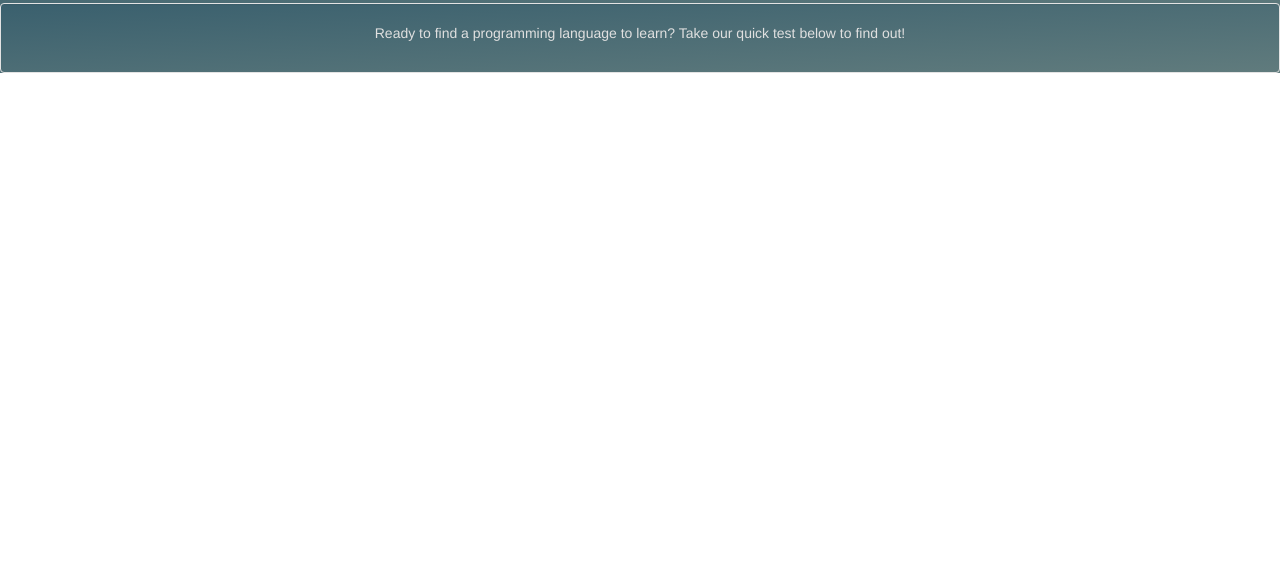
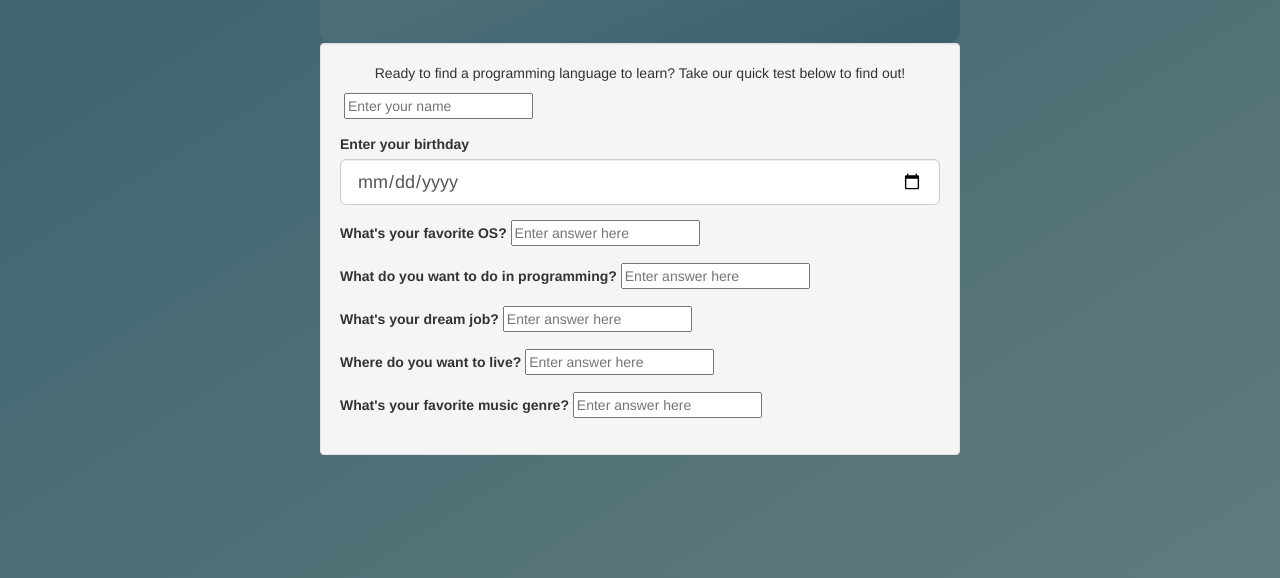
Before and after one commit to johnnymayer/epitrackselector, a plain HTML site: page index.html in a window 1280 px wide. Shown: the part 222-800 px from the top of the page. Drawn offline with Linux system fonts and the light colour scheme.

Commit message:
Add survey questions to html, add styling, start javascript code

```diff
--- a/css/styles.css
+++ b/css/styles.css
@@ -1,23 +1,37 @@
+html {
+  height: 100%;
+}
+
 body {
-
+  height: 100%;
+  margin: 0;
+  background-repeat: no-repeat;
+  background-attachment: fixed;
+  background: linear-gradient(to bottom right, #3A606E, #607B7D);
 }
 
 p {
   text-align: center;
 }
 
+.blueText {
+    color: #3A606E;
+}
+
+.well {
+  margin-left: 25%;
+  margin-right: 25%;
+}
+
 #jumbotronheader {
+  margin: auto;
+  width: 50%;
+  border-radius: 12px;
   text-align: center;
   text-shadow: 3px 3px #607B7D;
   color: #E0E0E0;
   background: linear-gradient(to bottom right, #607B7D, #3A606E)
 }
-
-#gradient1 {
-  background: linear-gradient(to bottom right, #3A606E, #607B7D);
-  color: #E0E0E0;
-}
-
 
 /*
 
--- a/index.html
+++ b/index.html
@@ -15,10 +15,39 @@
       <h1>Programming Finder Quiz</h1>
     </div>
     <div class="well" id="gradient1">
-      <p>Ready to find a programming language to learn?  Take our quick test below to find out!</p>
-
+      <p>
+      Ready to find a programming language to learn?  Take our quick test below to find out!
+      </p>
+    <div class="form-group form-group-lg">
+      <label for="userName"></label>
+      <input type="text" class="blueText" placeholder="Enter your name" id="userName">
+    </div>
+    <div class="form-group form-group-lg">
+      <label for="#userBday">Enter your birthday</label>
+      <input id="userBday" class="form-control" type="date">
+    </div>
+    <div class="form-group form-group-lg" id="survey">
+      <label for="ans1">What's your favorite OS?</label>
+      <input type="text" class="blueText" placeholder="Enter answer here" id="ans1">
+    </div>
+    <div class="form-group form-group-lg">
+      <label for="ans2">What do you want to do in programming?</label>
+      <input type="text" class="blueText" placeholder="Enter answer here" id="ans2">
+    </div>
+    <div class="form-group form-group-lg">
+      <label for="ans3">What's your dream job?</label>
+      <input type="text" class="blueText" placeholder="Enter answer here" id="ans3">
+    </div>
+    <div class="form-group form-group-lg">
+      <label for="ans4">Where do you want to live?</label>
+      <input type="text" class="blueText" placeholder="Enter answer here" id="ans4">
+    </div>
+    <div class="form-group form-group-lg">
+      <label for="ans5">What's your favorite music genre?</label>
+      <input type="text" class="blueText" placeholder="Enter answer here" id="ans5">
     </div>
   </div>
+</div>
 </body>
 
 </html>
--- a/js/scripts.js
+++ b/js/scripts.js
@@ -0,0 +1,13 @@
+$(document).ready(function(){
+
+  $("#userInfo").submit(function(event){
+    event.preventDefault();
+    var userName = $("#userName").val();
+    var userBday = $("#userBday").val();
+    var ans1 = $("#ans1").val();
+    var ans2 = $("#ans2").val();
+    var ans3 = $("#ans3").val();
+    var ans4 = $("#ans4").val();
+    var ans5 = $("#ans5").val();
+  });
+});
```
